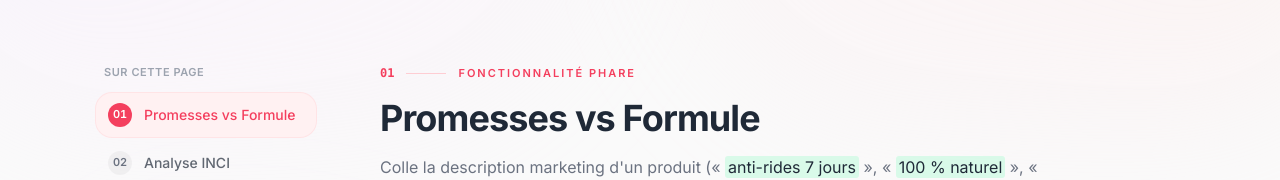
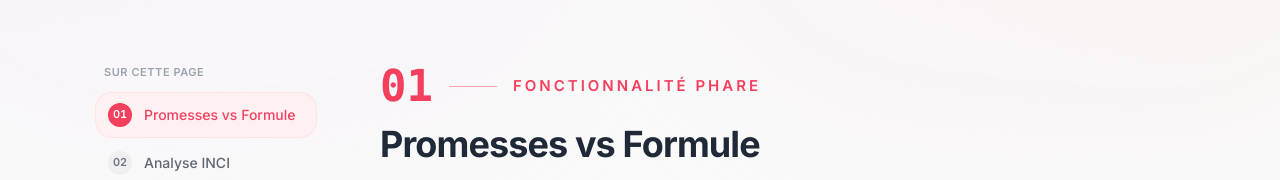
Before and after one commit to lespassiones/CosmetWiki, a Next.js app: page /fonctionnalites in a window 1280 px wide. Shown: the part 394-574 px from the top of the page. Built offline with nearby package versions, Linux system fonts and the light colour scheme; no server answers.

Commit message:
feat: améliorer le style de la section des fonctionnalités avec des ajustements de taille et d'espacement

```diff
--- a/app/fonctionnalites/page.tsx
+++ b/app/fonctionnalites/page.tsx
@@ -473,12 +473,12 @@ function FeatureSection({ section }: { section: Section }) {
   } = section;
   return (
     <section id={id} className="scroll-mt-28">
-      <div className="flex items-center gap-3">
-        <span className="font-mono text-[12px] font-semibold tabular-nums text-[#F43F5E]">
+      <div className="flex items-center gap-4">
+        <span className="font-mono text-[36px] font-semibold leading-none tabular-nums text-[#F43F5E] sm:text-[44px]">
           {number}
         </span>
-        <span aria-hidden className="h-px w-10 bg-rose-200" />
-        <p className="text-[11px] font-semibold uppercase tracking-[0.18em] text-[#F43F5E]">
+        <span aria-hidden className="h-px w-12 bg-rose-300" />
+        <p className="text-[14px] font-semibold uppercase tracking-[0.2em] text-[#F43F5E] sm:text-[15px]">
           {eyebrow}
         </p>
       </div>
```
